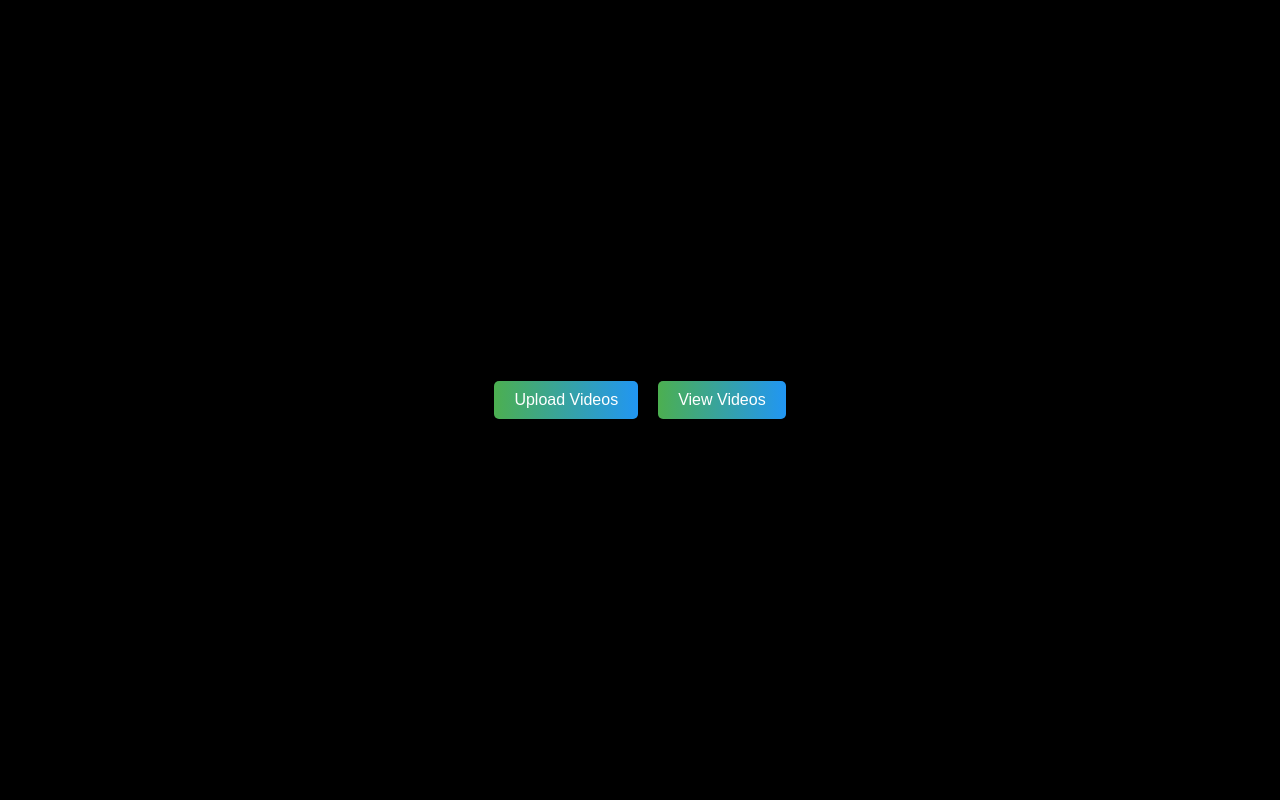
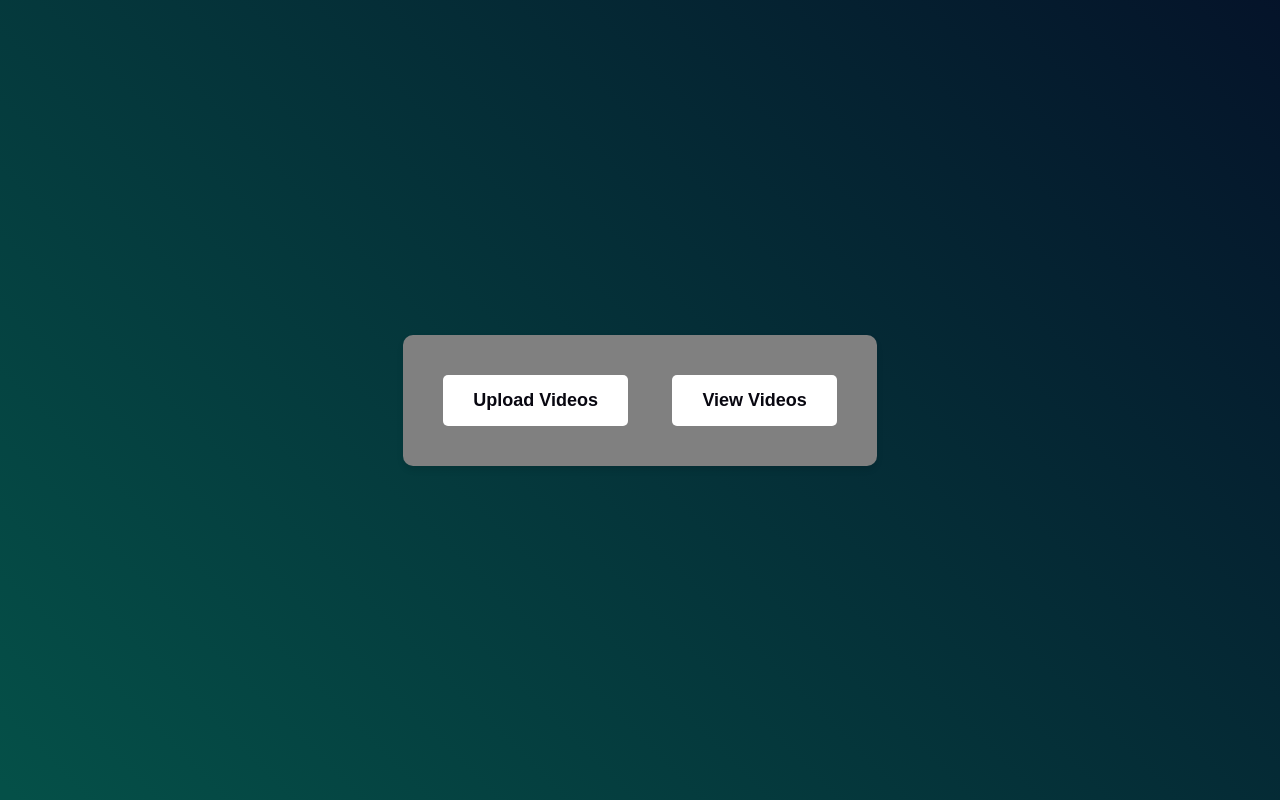
Before and after one commit to Shaheerrkk/Emotisement, a Django app: template Emotisement/emo/templates/home.html in a window 1280 px wide. Run offline with Django 5.2, Linux system fonts and the light colour scheme; the template is opened without the code that fills it, so the values that code supplies are empty.

Commit message:
Revert "viewpage commit"
This reverts commit 1fe8f3c53bf8e57a343c66856c66463c4ba90471.

```diff
--- a/Emotisement/emo/static/css/home.css
+++ b/Emotisement/emo/static/css/home.css
@@ -1,7 +1,7 @@
 body {
-    background-color: black;
-    color: white; /* Text color for better visibility on black background */
-    font-family: Arial, sans-serif;
+    background-color: #1a1a1a;
+    color: #ffffff;
+    font-family: 'Arial', sans-serif;
     margin: 0;
     padding: 0;
     display: flex;
@@ -10,20 +10,43 @@ body {
     height: 100vh;
 }
 
+.container {
+    background-color: #2c2a2a; /* Gray color for the box */
+    padding: 20px;
+    border-radius: 10px;
+    text-align: center;
+    box-shadow: 0 4px 6px rgba(0, 0, 0, 0.1);
+}
+
 button {
-    background: linear-gradient(to right, #4CAF50, #2196F3); /* Gradient colors for the button */
-    color: white;
+    background: #ffffff; /* White color for the buttons */
+    color: #1a1a1a;
     border: none;
-    padding: 10px 20px;
+    padding: 15px 25px;
     text-align: center;
     text-decoration: none;
     display: inline-block;
-    font-size: 16px;
+    font-size: 18px;
     margin: 10px;
     cursor: pointer;
     border-radius: 5px;
+    transition: background 0.3s ease-in-out, transform 0.3s ease-in-out;
 }
 
 button:hover {
-    background: linear-gradient(to right, #45a049, #1976D2); /* Gradient colors on hover */
+    background: linear-gradient(to right, #45a049, #1976D2);
+    transform: scale(1.05);
 }
+
+/* Optional: Add a subtle box shadow to the body for depth */
+body::before {
+    content: '';
+    position: fixed;
+    top: 0;
+    left: 0;
+    width: 100%;
+    height: 100%;
+    background: linear-gradient(45deg, #00ffcc, #003366);
+    z-index: -1;
+    opacity: 0.3;
+}
--- a/Emotisement/emo/templates/home.html
+++ b/Emotisement/emo/templates/home.html
@@ -5,11 +5,50 @@
     <meta name="viewport" content="width=device-width, initial-scale=1.0">
     <link rel="stylesheet" href="/static/css/home.css">
     <title>Emotisement</title>
+    <style>
+        body {
+            background-color: #080710;
+            font-family: 'Poppins', sans-serif;
+            color: #ffffff;
+            text-align: center;
+            display: flex;
+            align-items: center;
+            justify-content: center;
+            height: 100vh;
+            margin: 0;
+        }
+
+        .button-container {
+            background-color: #808080;
+            padding: 20px;
+            border-radius: 10px;
+            box-shadow: 0 4px 6px rgba(0, 0, 0, 0.1);
+        }
+
+        button {
+            background-color: #ffffff;
+            color: #080710;
+            padding: 15px 30px;
+            font-size: 18px;
+            font-weight: 600;
+            border: none;
+            border-radius: 5px;
+            cursor: pointer;
+            margin: 20px;
+            transition: background-color 0.3s ease-in-out, color 0.3s ease-in-out;
+        }
+
+        button:hover {
+            background-color: #f2f2f2;
+        }
+    </style>
 </head>
 <body>
 
-    <button onclick="window.location.href='/upload/'">Upload Videos</button>
-    <button onclick="viewVideos()">View Videos</button>
+    <div class="button-container">
+        <button onclick="window.location.href='/upload/'">Upload Videos</button>
+        <button onclick="window.location.href='/view/'">View Videos</button>
+    </div>
 
 </body>
 </html>
--- a/Emotisement/emo/urls.py
+++ b/Emotisement/emo/urls.py
@@ -4,15 +4,18 @@ from .views import upload_video
 from . import views
 from django.conf import settings
 from django.conf.urls.static import static
+from .views import view_videos, upload_video
 
 urlpatterns = [
-    path("", views.homePage,name='home'),
+    path("aftersign/", views.homePage,name='home'),   #page wherer you upload or view videos
     path("upload/", views.upload_video,name="upload"),
     path("generate-report/", views.generateReport),
     path('signin/', views.signin, name="signin"),
-    path('signup/', views.signup, name="signup"),
+    path("", views.signup, name="signup"),
     path('signout/', views.signout, name="signout"),
     path('upload/', upload_video, name='upload_video'),
+    path('view/', view_videos, name='view_videos'),
+    #path('videos/', video_list, name='video_list'),
 ]
 if settings.DEBUG:
     urlpatterns += static(settings.MEDIA_URL,document_root=settings.MEDIA_ROOT)
```
Also changed, not shown: Emotisement/emo/templates/viewVideos.html (deleted, +0 -17 lines), Emotisement/emo/views.py (+6 -4 lines).
